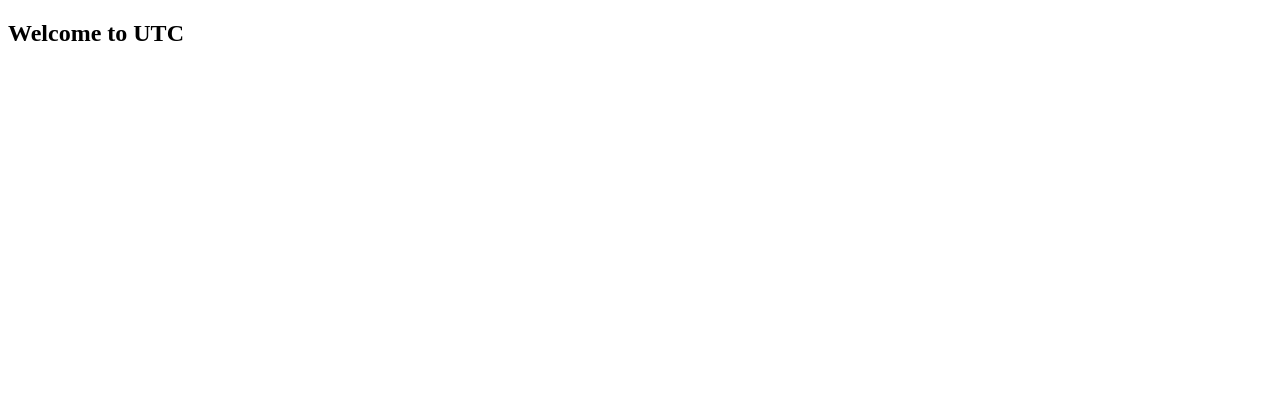
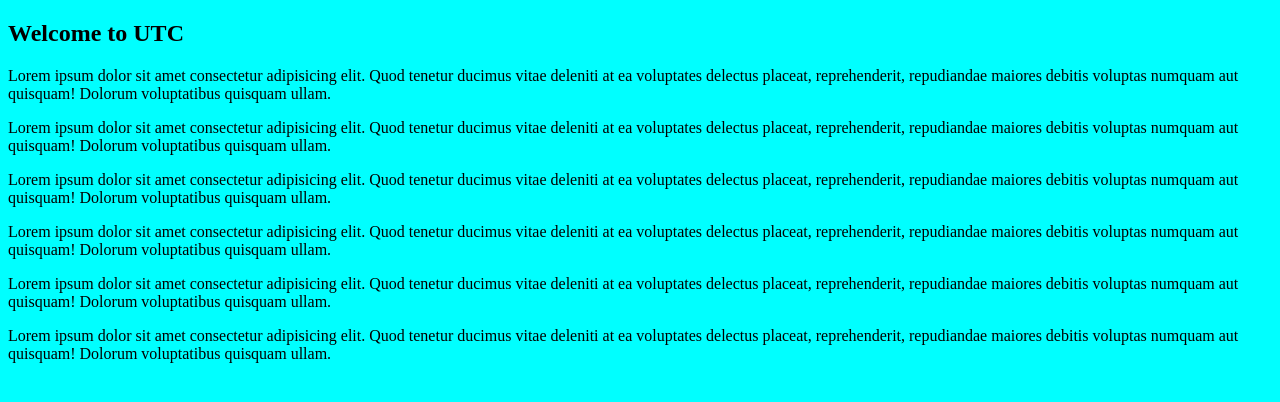
Before and after one commit to majharulislamnoman041-beep/web-works, a plain HTML site: page index.html in a window 1280 px wide. Drawn offline with Linux system fonts and the light colour scheme.

Commit message:
Index file updated

```diff
--- a/index.html
+++ b/index.html
@@ -3,9 +3,18 @@
 <head>
     <meta charset="UTF-8">
     <meta name="viewport" content="width=device-width, initial-scale=1.0">
-    <title>Document</title>
+    <title>Main Page</title>
+<style>
+    body{background-color: aqua;}
+</style>
 </head>
 <body>
     <h2>Welcome to UTC</h2>
+    <p>Lorem ipsum dolor sit amet consectetur adipisicing elit. Quod tenetur ducimus vitae deleniti at ea voluptates delectus placeat, reprehenderit, repudiandae maiores debitis voluptas numquam aut quisquam! Dolorum voluptatibus quisquam ullam.</p>
+    <p>Lorem ipsum dolor sit amet consectetur adipisicing elit. Quod tenetur ducimus vitae deleniti at ea voluptates delectus placeat, reprehenderit, repudiandae maiores debitis voluptas numquam aut quisquam! Dolorum voluptatibus quisquam ullam.</p>
+    <p>Lorem ipsum dolor sit amet consectetur adipisicing elit. Quod tenetur ducimus vitae deleniti at ea voluptates delectus placeat, reprehenderit, repudiandae maiores debitis voluptas numquam aut quisquam! Dolorum voluptatibus quisquam ullam.</p>
+    <p>Lorem ipsum dolor sit amet consectetur adipisicing elit. Quod tenetur ducimus vitae deleniti at ea voluptates delectus placeat, reprehenderit, repudiandae maiores debitis voluptas numquam aut quisquam! Dolorum voluptatibus quisquam ullam.</p>
+    <p>Lorem ipsum dolor sit amet consectetur adipisicing elit. Quod tenetur ducimus vitae deleniti at ea voluptates delectus placeat, reprehenderit, repudiandae maiores debitis voluptas numquam aut quisquam! Dolorum voluptatibus quisquam ullam.</p>
+    <p>Lorem ipsum dolor sit amet consectetur adipisicing elit. Quod tenetur ducimus vitae deleniti at ea voluptates delectus placeat, reprehenderit, repudiandae maiores debitis voluptas numquam aut quisquam! Dolorum voluptatibus quisquam ullam.</p>
 </body>
 </html>
```
